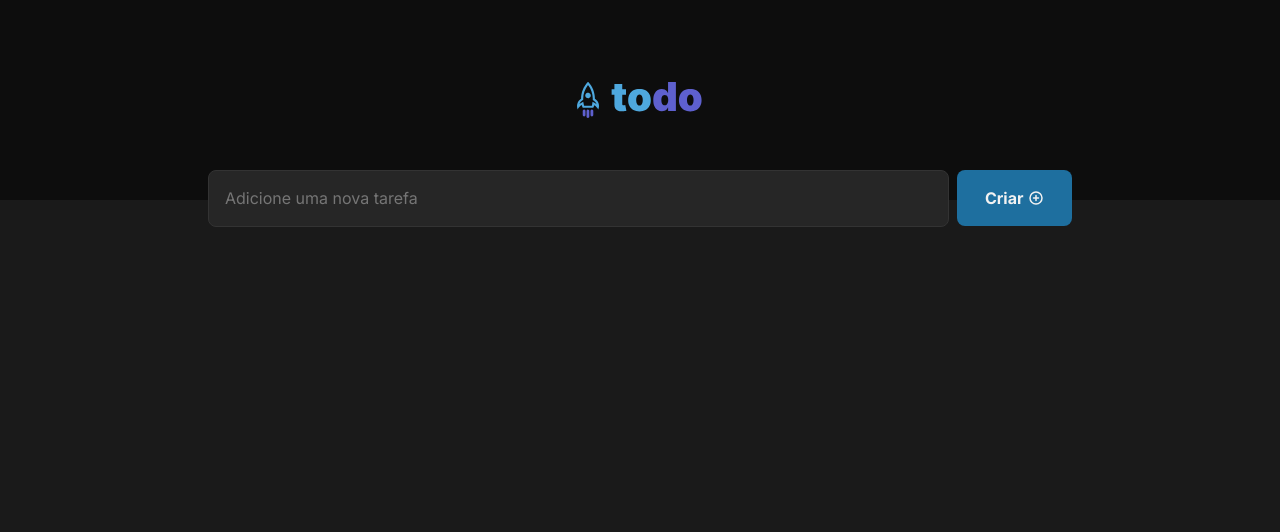
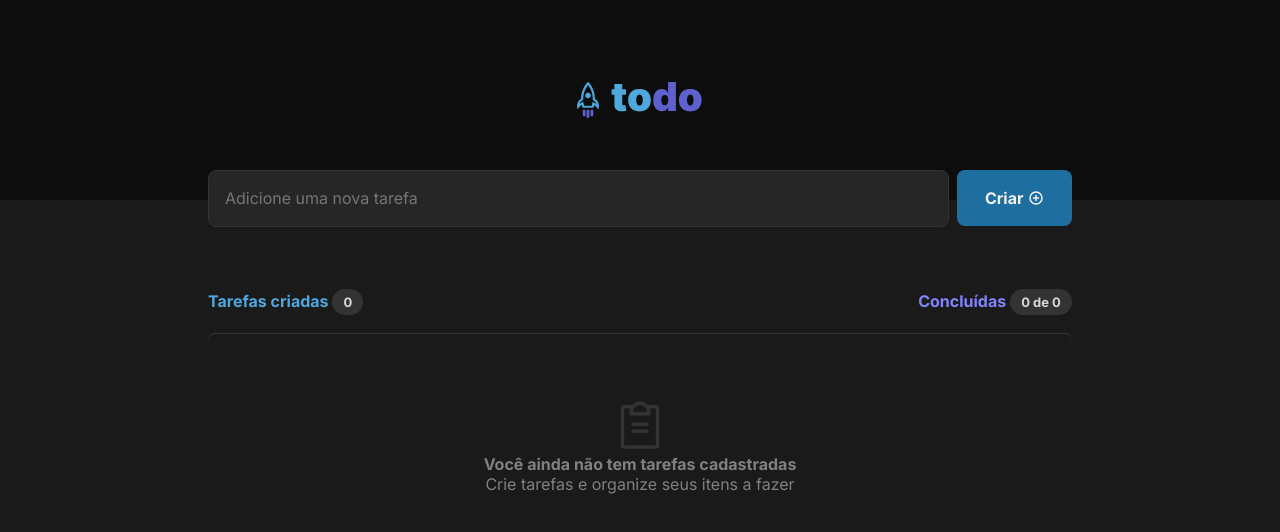
Before and after one commit to JavelFreitas/to-do-ts-ignite-2022, a React (Vite) app: page / in a window 1280 px wide. Shown: the top 532 px of the page. Built offline with nearby package versions, Linux system fonts and the light colour scheme.

Commit message:
feat: empty tasks component and checked item text style

```diff
--- a/src/App.module.css
+++ b/src/App.module.css
@@ -4,8 +4,6 @@
 
   margin: 2rem auto;
   padding: 0 1rem;
-
-  gap: 2rem;
 
   display: flex;
   flex-direction: column;
@@ -21,6 +19,35 @@
   margin-top: calc(0px - 3.5rem - 6px);
 }
 
+.progress__div{
+  margin-top: 4rem;
+  margin-bottom: 1.4rem;
+  width: 100%;
+  display: flex;
+  flex-direction: row;
+  justify-content: space-between;
+}
+
+.tasksCreated__p{
+  color: var(--blue);
+  font-weight: bold;
+}
+
+.tasksConcluded__p {
+  color: var(--purple);
+  font-weight: bold;
+}
+
+.tasksCreated__p span, .tasksConcluded__p span{
+  color: var(--gray-200);
+  padding: 0.3rem 0.7rem;
+
+  font-size: small;
+  font-weight: bold;
+  border-radius: 999px;
+  background-color: var(--gray-400);
+}
+
 @media(max-width: 768px) {
   html {
     font-size: 87.5%;
--- a/src/App.tsx
+++ b/src/App.tsx
@@ -1,14 +1,29 @@
-import { FormEvent, useState } from 'react';
+import { FormEvent, useEffect, useState } from 'react';
 import { Header } from './components/Header';
 import { Input } from './components/Input';
 
 import styles from './App.module.css';
 import { CreateTaskButton } from './components/CreateTaskButton';
 import { ITask, Item } from './components/Item';
+import { EmptyTasks } from './components/EmptyTasks';
 
 function App() {
   const [newTask, setNewTask] = useState('');
   const [tasks, setTasks] = useState<ITask[]>([]);
+  const [concludedTasks, setConcludedTasks] = useState(0);
+
+  useEffect(() => {
+    const concluded = tasks.reduce((acc, cur) => {
+
+      return acc + (cur.isChecked ? 1 : 0);
+    }, 0);
+
+    setTasks((state) => state.sort((a,) => {
+      return a.isChecked ? 1 : -1
+    }));
+
+    setConcludedTasks(concluded);
+  }, [tasks])
 
   function handleGetNewTask(task: string) {
     setNewTask(task);
@@ -27,7 +42,6 @@ function App() {
     setNewTask('');
     event.preventDefault();
   }
-
 
   function removeTask(id: number) {
     setTasks((state) => {
@@ -53,13 +67,23 @@ function App() {
           <Input getNewTask={handleGetNewTask} newTask={newTask} />
           <CreateTaskButton />
         </form>
-        {tasks.map((task) => {
-          return <Item
-            task={task}
-            removeTask={removeTask}
-            toggleChecked={toggleChecked}
-          />
-        })}
+
+        <div className={styles.progress__div}>
+          <p className={styles.tasksCreated__p}>Tarefas criadas <span>{tasks.length}</span></p>
+          <p className={styles.tasksConcluded__p}>Concluídas <span>{`${concludedTasks} de ${tasks.length}`}</span></p>
+        </div>
+
+        {tasks.length > 0
+          ? (tasks.map((task) => {
+            return <Item
+              key={task.id}
+              task={task}
+              removeTask={removeTask}
+              toggleChecked={toggleChecked}
+            />
+          }))
+          : (<EmptyTasks />)
+        }
       </section>
     </>
   )
--- /dev/null
+++ b/src/components/EmptyTasks/index.tsx
@@ -0,0 +1,12 @@
+import { ClipboardText } from '@phosphor-icons/react'
+import styles from './styles.module.css'
+
+export function EmptyTasks() {
+  return (
+    <div className={styles.emptyTasks__div}>
+      <ClipboardText size={56} className={styles.clipboard}/>
+      <p>Você ainda não tem tarefas cadastradas</p>
+      <span>Crie tarefas e organize seus itens a fazer</span>
+    </div>
+  )
+}
--- /dev/null
+++ b/src/components/EmptyTasks/styles.module.css
@@ -0,0 +1,20 @@
+.emptyTasks__div{
+  width: 100%;
+  display: flex;
+  flex-direction: column;
+  align-items: center;
+
+  padding: 4rem;
+
+  border-top: 1px solid var(--gray-400);
+  border-radius: 8px;
+  color: var(--gray-300);
+}
+
+.emptyTasks__div p {
+  font-weight: bold;
+}
+
+.clipboard {
+  color: var(--gray-400);
+}
--- a/src/components/Item/index.tsx
+++ b/src/components/Item/index.tsx
@@ -20,7 +20,10 @@ export function Item(props: IItemProps) {
 
   const checkboxClassname = (isChecked
     ? styles['checkbox--checked']
-    : styles['checkbox--unchecked'])
+    : styles['checkbox--unchecked']);
+  const contentClassname = (isChecked
+    ? styles['content__p--checked']
+    : '')
 
   function handleCheckboxClick() {
     toggleChecked(id, !isChecked);
@@ -43,7 +46,7 @@ export function Item(props: IItemProps) {
             {isChecked && <Check />}
           </span>
         </div>
-        <p className={styles.content__p}>{content} </p>
+        <p className={`${styles.content__p} ${contentClassname}`}>{content} </p>
       </label>
       <div className={styles.delete__div} onClick={handleRemoveTask}>
         <DeleteButton size={24} />
--- a/src/components/Item/styles.module.css
+++ b/src/components/Item/styles.module.css
@@ -20,6 +20,10 @@
   gap: 1rem;
 }
 
+.task__item + .task__item {
+  margin-top: 0.75rem;
+}
+
 .content__p{
   font-size: 0.875rem;
   line-height: 140%;
@@ -28,6 +32,12 @@
   overflow: hidden;
 
   transition: 0.2s all;
+}
+
+.content__p--checked {
+  color: var(--gray-300);
+  text-decoration: line-through;
+  text-decoration-style: solid;
 }
 
 .checkbox {
```
